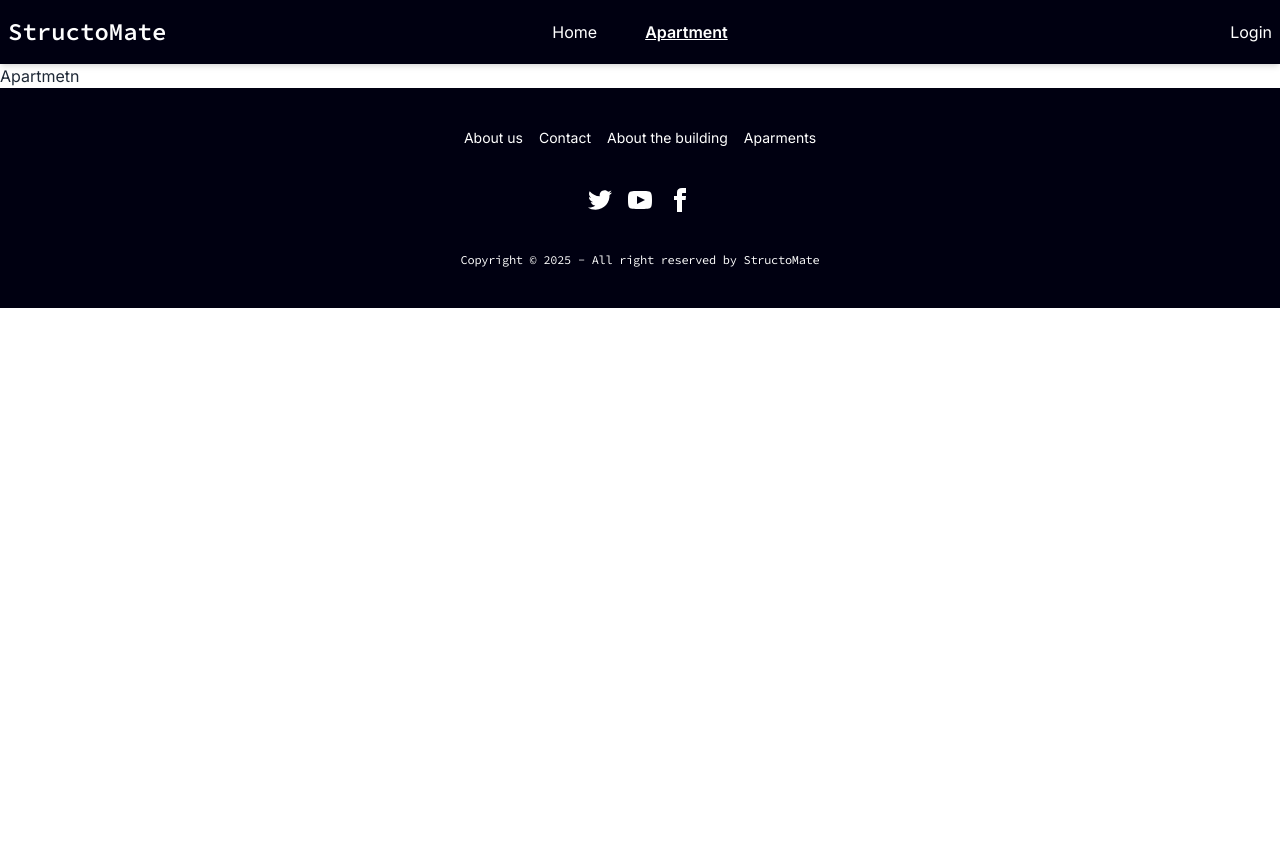
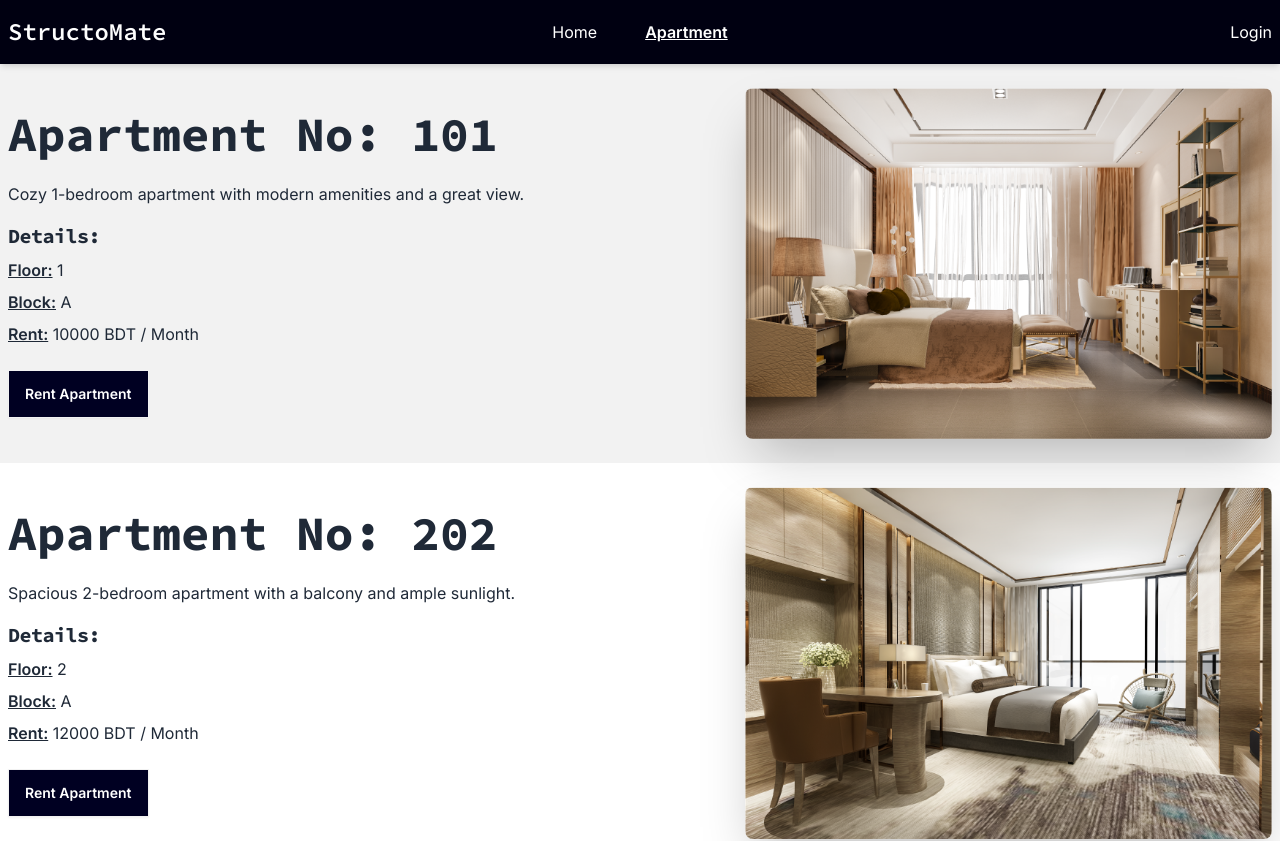
Before and after one commit to Ajmain-Fayek/StructoMate, a React (Vite) app: page /apartment in a window 1280 px wide. Shown: the top 841 px of the page. Before the commit the page ends 800 px from the top, so only its background shows below. Built offline with nearby package versions, Linux system fonts and the light colour scheme.

Commit message:
Appartment Template created

```diff
--- a/src/Pages/Appartment/Appartment/Appartment.jsx
+++ b/src/Pages/Appartment/Appartment/Appartment.jsx
@@ -1,7 +1,9 @@
+import Rooms from "../Rooms/Rooms";
+
 const Appartment = () => {
     return (
         <>
-            <h1>Apartmetn</h1>
+            <Rooms />
         </>
     );
 };
--- a/src/Pages/Appartment/Rooms/Rooms.jsx
+++ b/src/Pages/Appartment/Rooms/Rooms.jsx
@@ -1,5 +1,153 @@
+import apartment1 from "../../../assets/Apartment/apartment (1).webp";
+import apartment2 from "../../../assets/Apartment/apartment (2).webp";
+import apartment3 from "../../../assets/Apartment/apartment (3).webp";
+import apartment4 from "../../../assets/Apartment/apartment (4).webp";
+import apartment5 from "../../../assets/Apartment/apartment (5).webp";
+import apartment6 from "../../../assets/Apartment/apartment (6).webp";
+import apartment7 from "../../../assets/Apartment/apartment (7).webp";
+import apartment8 from "../../../assets/Apartment/apartment (8).webp";
+import apartment9 from "../../../assets/Apartment/apartment (9).webp";
+import apartment10 from "../../../assets/Apartment/apartment (10).webp";
+
 const Rooms = () => {
-    return <div>Rooms</div>;
+    const apartments = [
+        {
+            apartmentImage: apartment1,
+            floorNo: 1,
+            blockName: "A",
+            apartmentNo: "101",
+            rent: 10000,
+            details:
+                "Cozy 1-bedroom apartment with modern amenities and a great view.",
+        },
+        {
+            apartmentImage: apartment2,
+            floorNo: 2,
+            blockName: "A",
+            apartmentNo: "202",
+            rent: 12000,
+            details:
+                "Spacious 2-bedroom apartment with a balcony and ample sunlight.",
+        },
+        {
+            apartmentImage: apartment3,
+            floorNo: 3,
+            blockName: "B",
+            apartmentNo: "303",
+            rent: 14000,
+            details:
+                "Modern 1-bedroom apartment, perfect for young professionals.",
+        },
+        {
+            apartmentImage: apartment4,
+            floorNo: 4,
+            blockName: "B",
+            apartmentNo: "404",
+            rent: 16000,
+            details:
+                "Elegant 2-bedroom apartment with premium fittings and parking space.",
+        },
+        {
+            apartmentImage: apartment5,
+            floorNo: 5,
+            blockName: "C",
+            apartmentNo: "505",
+            rent: 18000,
+            details:
+                "Bright 3-bedroom apartment with a large living area and kitchen.",
+        },
+        {
+            apartmentImage: apartment6,
+            floorNo: 6,
+            blockName: "C",
+            apartmentNo: "606",
+            rent: 20000,
+            details:
+                "Stylish 2-bedroom apartment with access to a swimming pool and gym.",
+        },
+        {
+            apartmentImage: apartment7,
+            floorNo: 7,
+            blockName: "D",
+            apartmentNo: "707",
+            rent: 22000,
+            details:
+                "Luxury 3-bedroom apartment with smart home features and rooftop access.",
+        },
+        {
+            apartmentImage: apartment8,
+            floorNo: 8,
+            blockName: "D",
+            apartmentNo: "808",
+            rent: 24000,
+            details:
+                "Premium 4-bedroom apartment ideal for large families, with great views.",
+        },
+        {
+            apartmentImage: apartment9,
+            floorNo: 9,
+            blockName: "E",
+            apartmentNo: "909",
+            rent: 15000,
+            details:
+                "Comfortable 2-bedroom apartment with close proximity to schools and parks.",
+        },
+        {
+            apartmentImage: apartment10,
+            floorNo: 10,
+            blockName: "E",
+            apartmentNo: "1010",
+            rent: 25000,
+            details:
+                "Exclusive penthouse with 5 bedrooms, private terrace, and luxury amenities.",
+        },
+    ];
+
+    return apartments.map((a, index) => (
+        <div
+            key={a.apartmentNo}
+            className={` p-2 py-6  ${index % 2 === 0 ? "bg-base-200" : ""}`}
+        >
+            <div className="max-w-screen-2xl mx-auto flex items-center flex-col lg:flex-row-reverse gap-10">
+                <img
+                    src={a.apartmentImage}
+                    className="lg:w-5/12 sm:w-10/12 w-full rounded-lg shadow-2xl"
+                />
+                <div className="lg:w-7/12 sm:w-10/12 w-full">
+                    <h1 className="sm:text-5xl text-4xl font-bold  font-Source-Code-Pro">
+                        Apartment No: {a.apartmentNo}
+                    </h1>
+                    <p className="mt-6 mb-4">{a.details}</p>
+                    <h3 className="font-bold mt-4 text-xl font-Source-Code-Pro tracking-tight mb-2">
+                        Details:
+                    </h3>
+                    <ul className="space-y-2 mb-6">
+                        <li>
+                            <span className="font-semibold underline">
+                                Floor:
+                            </span>{" "}
+                            {a.floorNo}
+                        </li>
+                        <li>
+                            <span className="font-semibold underline">
+                                Block:
+                            </span>{" "}
+                            {a.blockName}
+                        </li>
+                        <li>
+                            <span className="font-semibold underline">
+                                Rent:
+                            </span>{" "}
+                            {a.rent} {" BDT / Month"}
+                        </li>
+                    </ul>
+                    <button className="btn rounded-none text-white hover:bg-[#004] bg-[#002]">
+                        Rent Apartment
+                    </button>
+                </div>
+            </div>
+        </div>
+    ));
 };
 
 export default Rooms;
```
